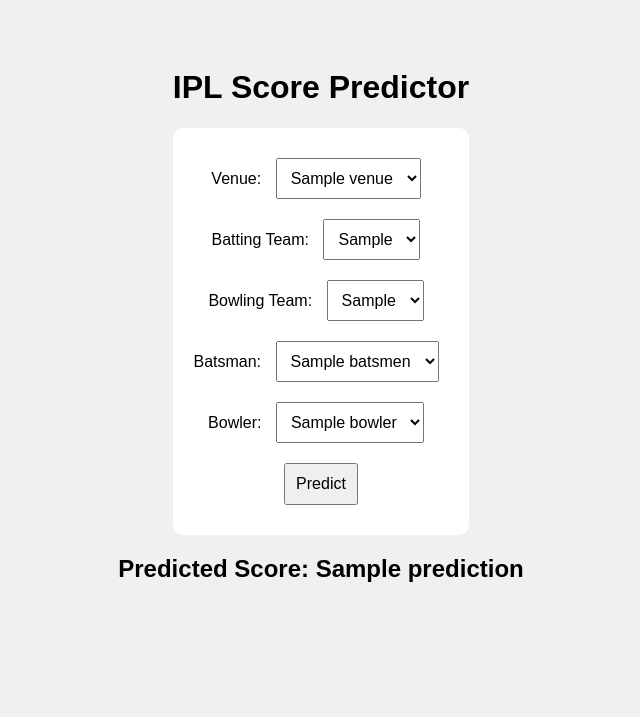
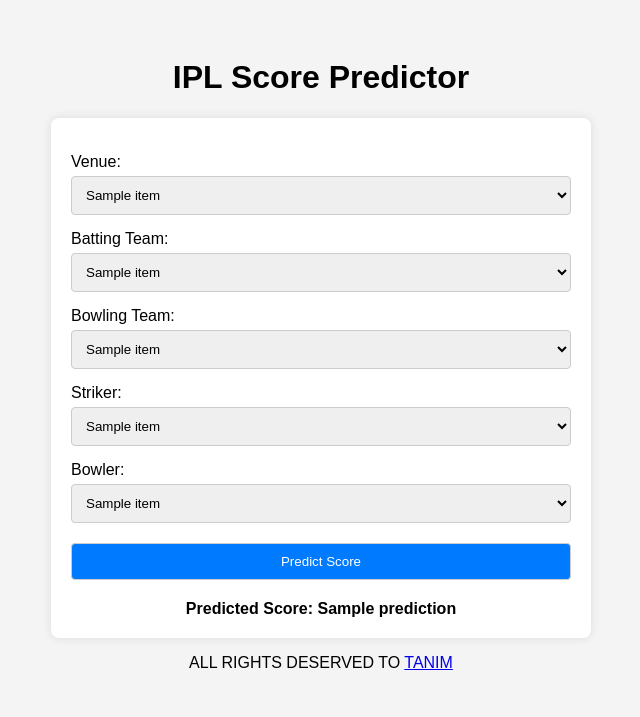
Before and after one commit to umorfaruktanim/ipl_score, a Flask app: template IPL_main/templates/index.html in a window 1280 px wide. Shown: the top 717 px of the page, without its empty margins (319-959 px from the left). Run offline with Flask 3, Linux system fonts and the light colour scheme; the template is opened without the code that fills it: most values are stand-ins (such as "Sample title", 1, 10 or a date in 2020); parts of the project's set-up code (start-up, migrations or seed data) failed here and were passed over.

Commit message:
Update index.html

```diff
--- a/IPL_main/templates/index.html
+++ b/IPL_main/templates/index.html
@@ -1,32 +1,107 @@
 <!DOCTYPE html>
-<html>
+<html lang="en">
 <head>
-    <title>IPL Score Predictor</title>
-    <link rel="stylesheet" href="/static/style.css">
+  <meta charset="UTF-8">
+  <title>IPL Score Predictor</title>
+  <style>
+    body {
+      font-family: Arial, sans-serif;
+      background: #f4f4f4;
+      padding: 30px;
+    }
+
+    h1 {
+      text-align: center;
+    }
+
+    .form-container {
+      background: #fff;
+      padding: 20px;
+      max-width: 500px;
+      margin: auto;
+      border-radius: 8px;
+      box-shadow: 0 0 10px rgba(0,0,0,0.1);
+    }
+
+    label {
+      display: block;
+      margin-top: 15px;
+    }
+
+    select, button {
+      width: 100%;
+      padding: 10px;
+      margin-top: 5px;
+      border-radius: 4px;
+      border: 1px solid #ccc;
+    }
+
+    button {
+      background: #007BFF;
+      color: white;
+      margin-top: 20px;
+      cursor: pointer;
+    }
+
+    button:hover {
+      background: #0056b3;
+    }
+
+    .result {
+      margin-top: 20px;
+      font-weight: bold;
+      text-align: center;
+    }
+  </style>
 </head>
 <body>
-    <h1>IPL Score Predictor</h1>
+  <h1>IPL Score Predictor</h1>
+  <div class="form-container">
     <form method="POST" action="/predict">
-        <label>Venue:</label>
-        <select name="venue">{% for v in venues %}<option value="{{v}}">{{v}}</option>{% endfor %}</select><br>
+      <label for="venue">Venue:</label>
+      <select name="venue" id="venue">
+        {% for item in venues %}
+          <option value="{{ item }}">{{ item }}</option>
+        {% endfor %}
+      </select>
 
-        <label>Batting Team:</label>
-        <select name="bat_team">{% for t in batting_teams %}<option value="{{t}}">{{t}}</option>{% endfor %}</select><br>
+      <label for="bat_team">Batting Team:</label>
+      <select name="bat_team" id="bat_team">
+        {% for item in batting_teams %}
+          <option value="{{ item }}">{{ item }}</option>
+        {% endfor %}
+      </select>
 
-        <label>Bowling Team:</label>
-        <select name="bowl_team">{% for t in bowling_teams %}<option value="{{t}}">{{t}}</option>{% endfor %}</select><br>
+      <label for="bowl_team">Bowling Team:</label>
+      <select name="bowl_team" id="bowl_team">
+        {% for item in bowling_teams %}
+          <option value="{{ item }}">{{ item }}</option>
+        {% endfor %}
+      </select>
 
-        <label>Batsman:</label>
-        <select name="batsman">{% for p in batsmen %}<option value="{{p}}">{{p}}</option>{% endfor %}</select><br>
+      <label for="batsman">Striker:</label>
+      <select name="batsman" id="batsman">
+        {% for item in batsmen %}
+          <option value="{{ item }}">{{ item }}</option>
+        {% endfor %}
+      </select>
 
-        <label>Bowler:</label>
-        <select name="bowler">{% for p in bowlers %}<option value="{{p}}">{{p}}</option>{% endfor %}</select><br>
+      <label for="bowler">Bowler:</label>
+      <select name="bowler" id="bowler">
+        {% for item in bowlers %}
+          <option value="{{ item }}">{{ item }}</option>
+        {% endfor %}
+      </select>
 
-        <button type="submit">Predict</button>
+      <button type="submit">Predict Score</button>
     </form>
 
     {% if prediction %}
-    <h2>Predicted Score: {{ prediction }}</h2>
+    <div class="result">
+      Predicted Score: <span>{{ prediction }}</span>
+    </div>
     {% endif %}
+  </div>
+  <p style="text-align: center;">ALL RIGHTS DESERVED TO <span><a href="https://www.facebook.com/omorfaruk.tanim">TANIM</a></span></p>
 </body>
 </html>
```
